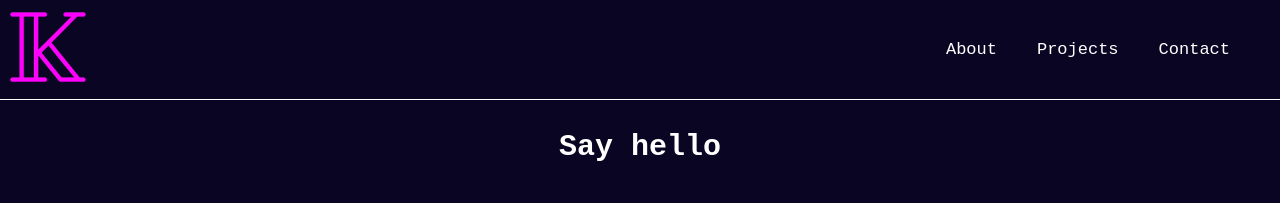
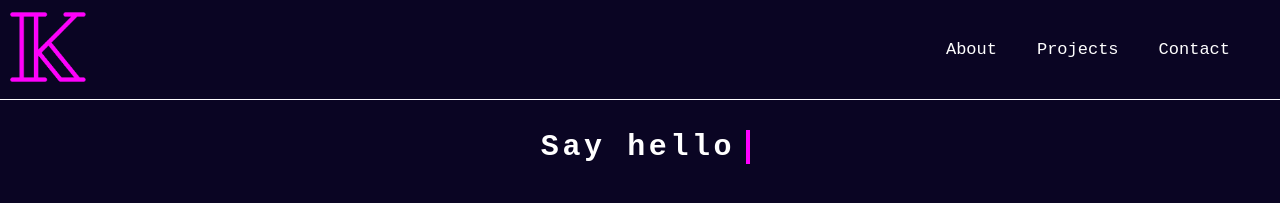
Before and after one commit to KaisaSS/portfolio, a React (Create React App) app: page /contact in a window 1280 px wide. Shown: the top 203 px of the page. Built offline with nearby package versions, Linux system fonts and the light colour scheme.

Commit message:
Add animation to title

```diff
--- a/src/components/contact/ContactForm.js
+++ b/src/components/contact/ContactForm.js
@@ -19,7 +19,9 @@ const ContactForm = ({ setIsSubmitted }) => {
 
   return (
     <div className="form-container">
-      <h1 className="title">Say hello</h1>
+      <div className="typewriter">
+        <h1 className="title animate-title">Say hello</h1>
+      </div>
       <form onSubmit={handleSubmit(onSubmit)}>
         <div className="left-form">
           <label>
--- a/src/components/contact/contact.css
+++ b/src/components/contact/contact.css
@@ -1,6 +1,83 @@
 .form-container {
   min-height: 80vh;
 }
+
+/* Title animation */
+
+.typewriter h1 {
+  width: 220px;
+  overflow: hidden;
+  border-right: 0.15em solid var(--pink);
+  white-space: nowrap;
+  margin: 0 auto;
+  letter-spacing: 0.12em;
+  animation: typing 1.5s steps(10, end), blink-caret 0.8s step-end infinite;
+}
+
+@keyframes typing {
+  from {
+    width: 0;
+  }
+  to {
+    width: 220px;
+  }
+}
+
+@keyframes blink-caret {
+  from,
+  to {
+    border-color: transparent;
+  }
+  50% {
+    border-color: var(--pink);
+  }
+}
+
+/* .animate-title span:nth-of-type(1) {
+  animation-delay: 0.1s;
+}
+.animate-title span:nth-of-type(2) {
+  animation-delay: 0.2s;
+}
+.animate-title span:nth-of-type(3) {
+  animation-delay: 0.3s;
+}
+.animate-title span:nth-of-type(4) {
+  animation-delay: 0.4s;
+}
+.animate-title span:nth-of-type(5) {
+  animation-delay: 0.5s;
+}
+.animate-title span:nth-of-type(6) {
+  animation-delay: 0.6s;
+}
+.animate-title span:nth-of-type(7) {
+  animation-delay: 0.7s;
+}
+.animate-title span:nth-of-type(8) {
+  animation-delay: 0.8s;
+}
+
+.animate-title span {
+  opacity: 0;
+  animation: letterByLetter 10s forwards;
+}
+
+@keyframes letterByLetter {
+  0% {
+    bottom: -0.2em;
+    opacity: 1;
+  }
+  50% {
+    bottom: 0.2em;
+  }
+  100% {
+    bottom: 0;
+    opacity: 1;
+  }
+} */
+
+/* Form */
 
 form {
   width: 65%;
```
